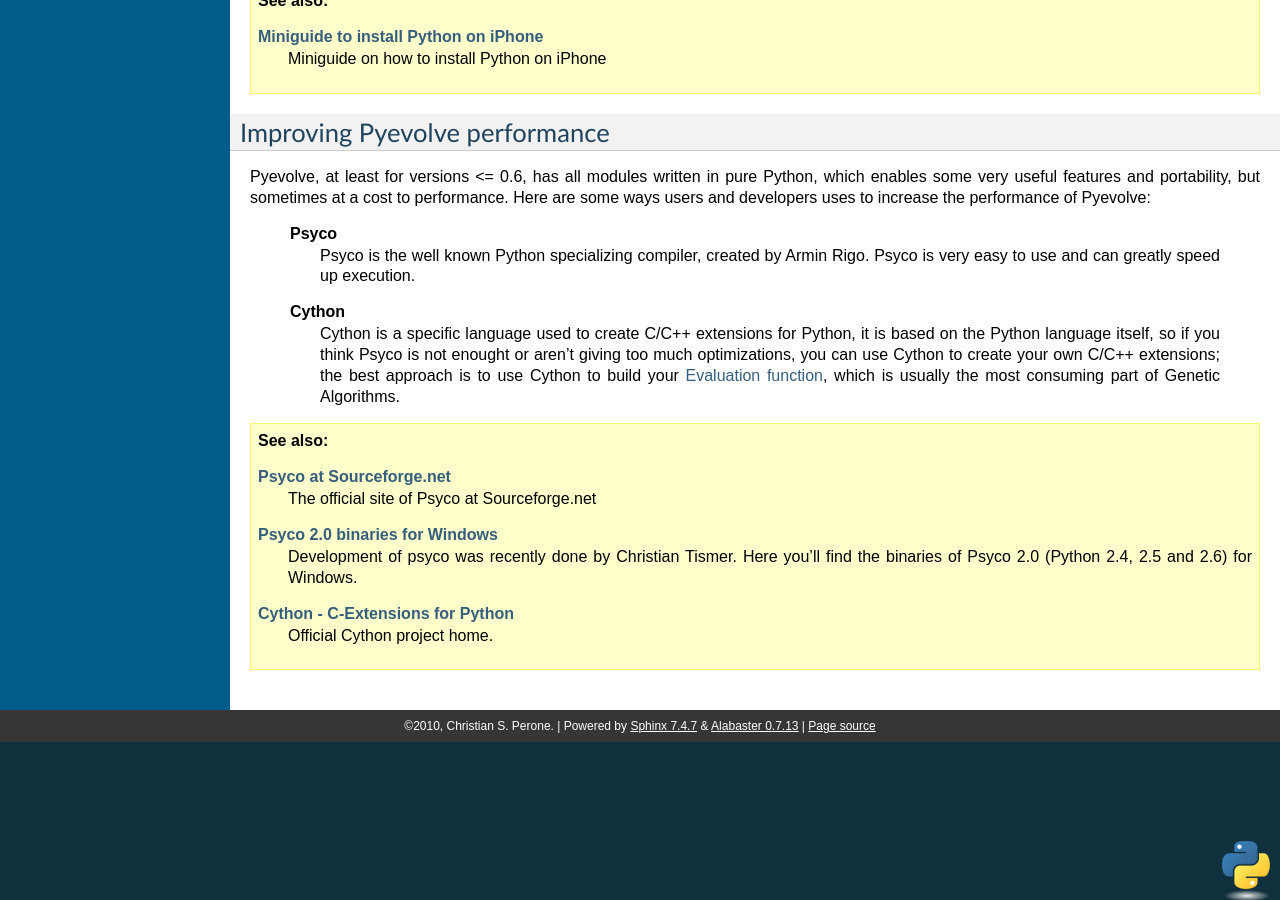
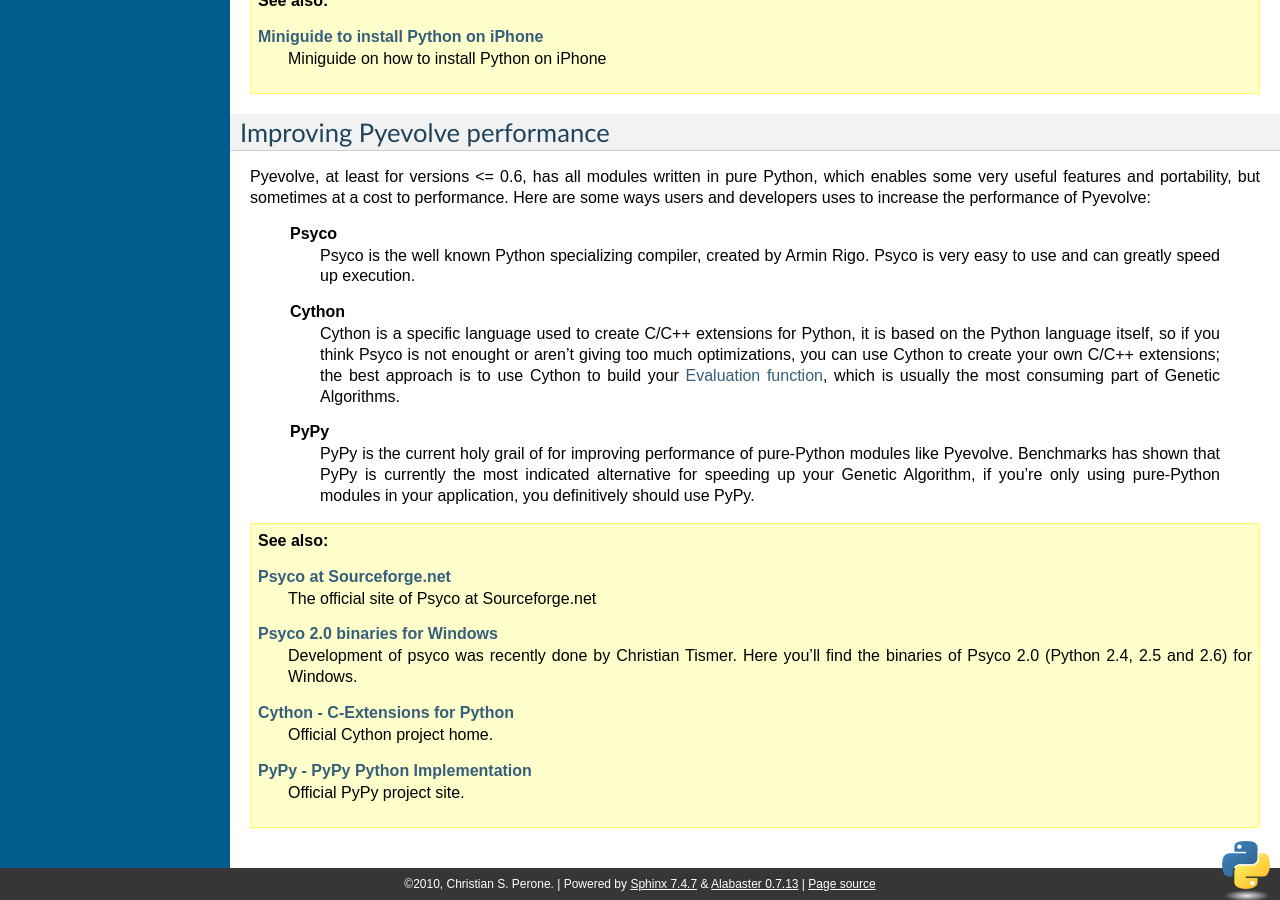
Before and after one commit to perone/Pyevolve, a Sphinx documentation site: the page built from docs/source/intro.rst, in a window 1280 px wide and 900 px high, scrolled down 9207 px. Built offline with Sphinx 7.4.7, drawn with Linux system fonts in a browser that asks for light colours.

Commit message:
Added PyPy info into the documentation introduction; Added Eric Floehr as Contributor.

```diff
--- a/docs/source/contributors.rst
+++ b/docs/source/contributors.rst
@@ -21,3 +21,7 @@
 **Christian Kastner**, Austria.
 
 .. image:: imgs/email_christian_kastner.png
+
+**Eric Floehr**, `Intellovations <http://www.intellovations.com/>`_, `@ForecastWatch <http://twitter.com/ForecastWatch>`_, Ohio, USA.
+
+.. image:: imgs/email_eric_floehr.png
--- a/docs/source/intro.rst
+++ b/docs/source/intro.rst
@@ -493,6 +493,13 @@
       best approach is to use Cython to build your :term:`Evaluation function`, which is
       usually the most consuming part of Genetic Algorithms.
 
+   **PyPy**
+      PyPy is the current holy grail of for improving performance of pure-Python
+      modules like Pyevolve. Benchmarks has shown that PyPy is currently the
+      most indicated alternative for speeding up your Genetic Algorithm, if you're
+      only using pure-Python modules in your application, you definitively
+      should use PyPy.
+
 .. seealso::
 
    `Psyco at Sourceforge.net <http://psyco.sourceforge.net/>`_
@@ -504,3 +511,6 @@
 
    `Cython - C-Extensions for Python <http://www.cython.org/>`_
       Official Cython project home.
+
+   `PyPy - PyPy Python Implementation <http://pypy.org/>`_
+      Official PyPy project site.
```
Also changed, not shown: docs/source/imgs/email_eric_floehr.png (added).
